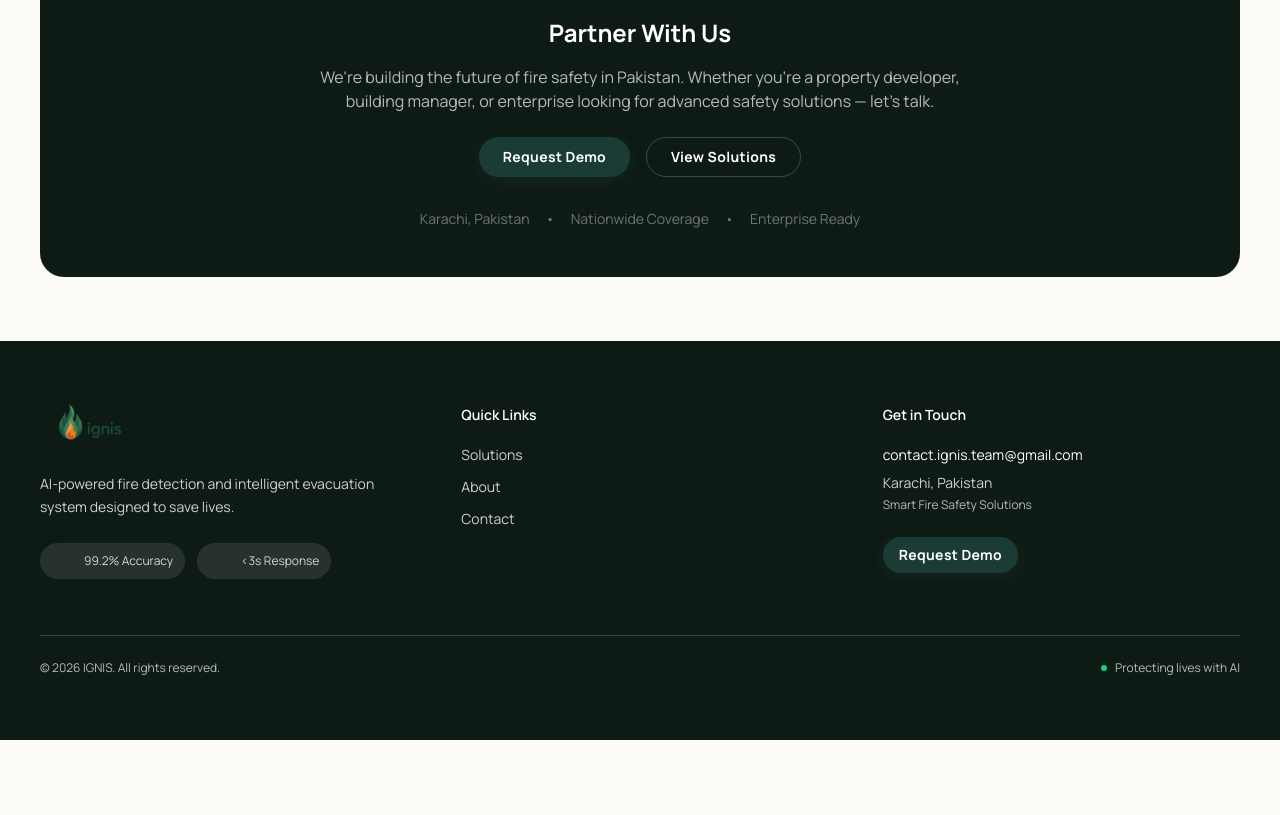
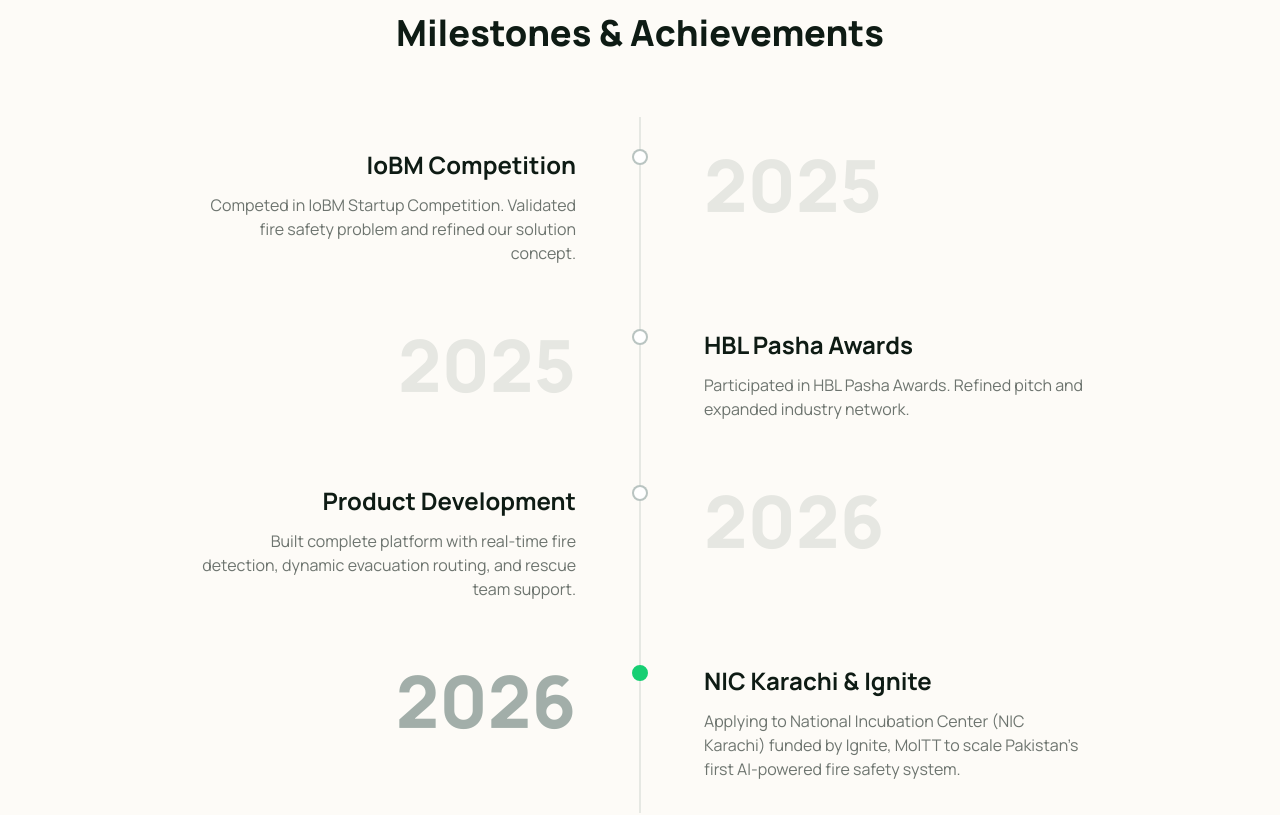
Before and after one commit to IgnisBuilding/ignis-website, a Next.js app: page /about in a window 1280 px wide. Shown: the part 3347-4162 px from the top of the page. Before the commit the page ends 4087 px from the top, so only its background shows below. Built offline with nearby package versions, Linux system fonts and the light colour scheme.

Commit message:
Add Traction & Progress timeline section to About page

```diff
--- a/src/app/(frontend)/about/page.tsx
+++ b/src/app/(frontend)/about/page.tsx
@@ -59,6 +59,33 @@ const timelineEvents = [
     year: '2026',
     title: 'Testing & Deployment',
     description: 'Comprehensive system testing, performance benchmarking, documentation, and preparing for market launch.',
+    position: 'right' as const,
+  },
+]
+
+const tractionEvents = [
+  {
+    year: '2025',
+    title: 'IoBM Competition',
+    description: 'Competed in IoBM Startup Competition. Validated fire safety problem and refined our solution concept.',
+    position: 'left' as const,
+  },
+  {
+    year: '2025',
+    title: 'HBL Pasha Awards',
+    description: 'Participated in HBL Pasha Awards. Refined pitch and expanded industry network.',
+    position: 'right' as const,
+  },
+  {
+    year: '2026',
+    title: 'Product Development',
+    description: 'Built complete platform with real-time fire detection, dynamic evacuation routing, and rescue team support.',
+    position: 'left' as const,
+  },
+  {
+    year: '2026',
+    title: 'NIC Karachi & Ignite',
+    description: 'Applying to National Incubation Center (NIC Karachi) funded by Ignite, MoITT to scale Pakistan\'s first AI-powered fire safety system.',
     position: 'right' as const,
   },
 ]
@@ -197,6 +224,13 @@ export default function AboutPage() {
         events={timelineEvents}
       />
 
+      {/* Traction & Progress */}
+      <Timeline
+        subtitle="TRACTION & PROGRESS"
+        title="Milestones & Achievements"
+        events={tractionEvents}
+      />
+
       {/* CTA */}
       <section className="w-full max-w-[1280px] px-6 lg:px-10 py-16">
         <div className="bg-forest-dark rounded-3xl p-8 lg:p-12 text-center">
```
